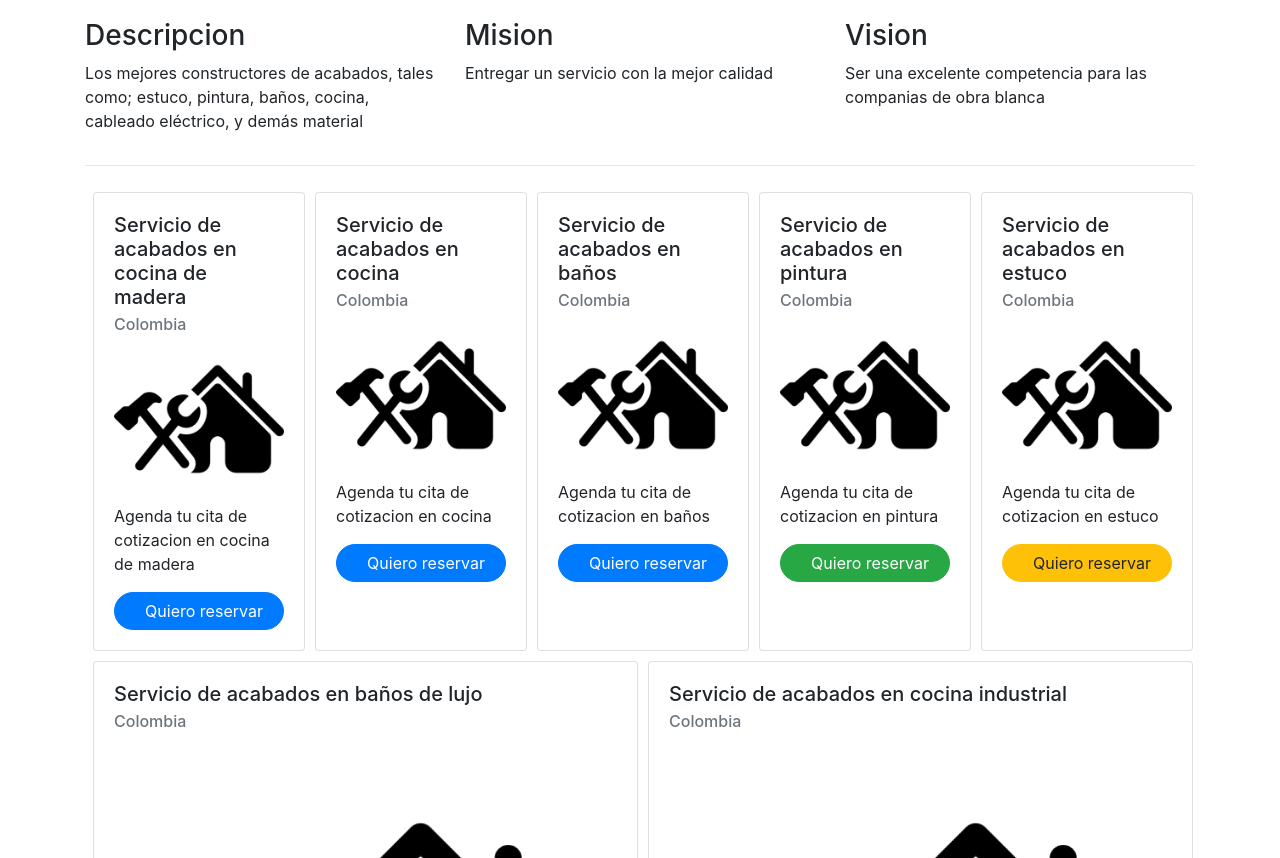
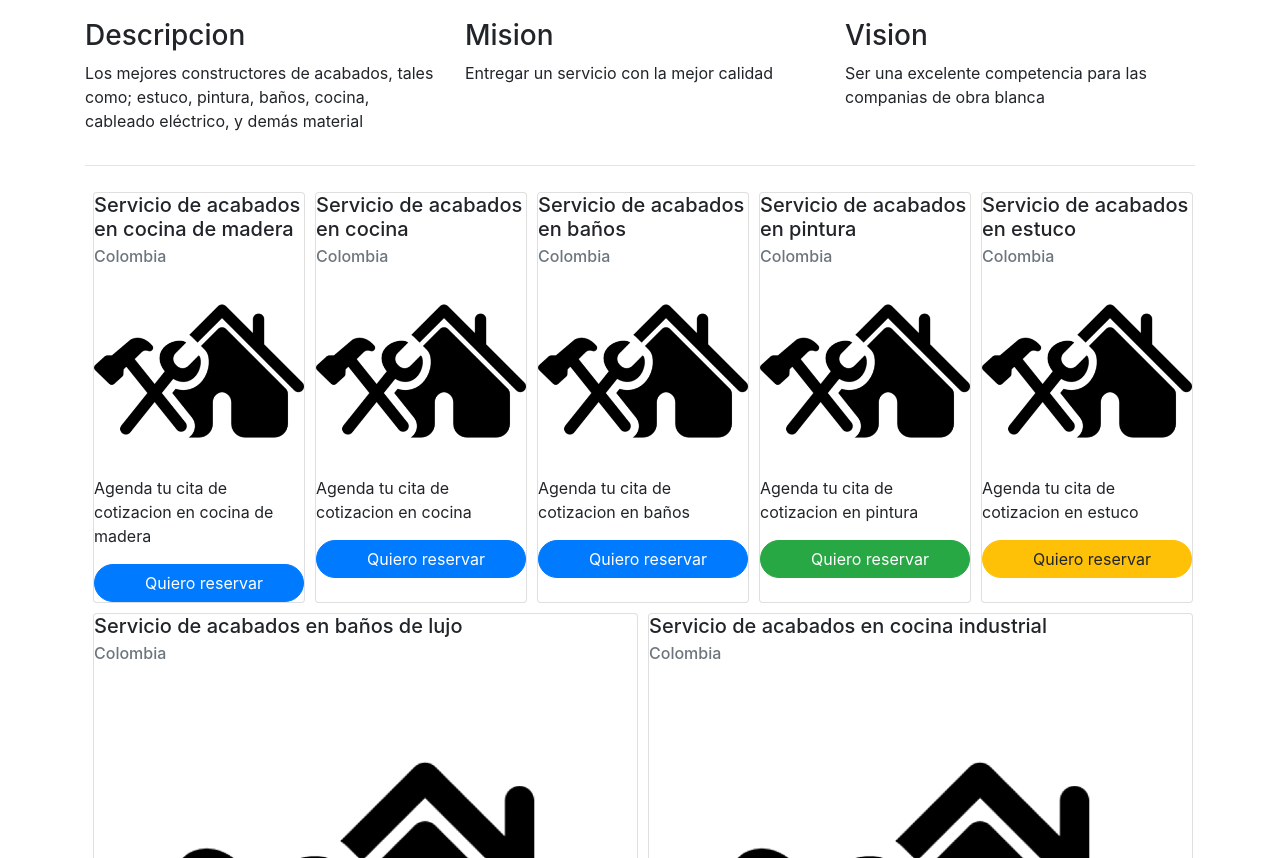
Before and after one commit to catwilo/Web, a website: page index.html in a window 1280 px wide. Shown: the part 782-1640 px from the top of the page. Drawn offline with nearby package versions, Linux system fonts and the light colour scheme; a web font is replaced by a local one.

Commit message:
ajuste padding de las imagenes dentro del card a 0

```diff
--- a/css/main.css
+++ b/css/main.css
@@ -12,7 +12,7 @@
     padding: 0px 0px 0px 0px;
 }
 
-.card-bosdy {
+.card-body {
     padding: 0px 0px 0px 0px;
 }
 
```
